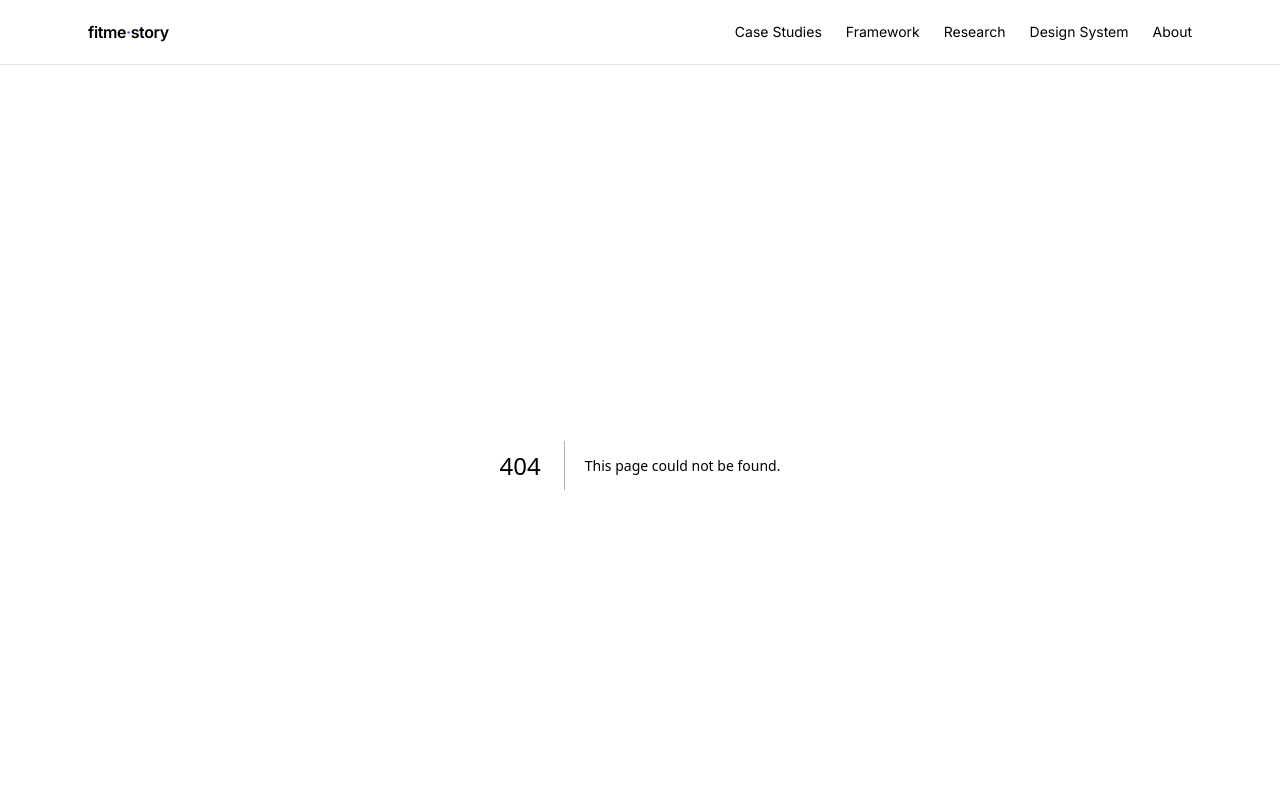
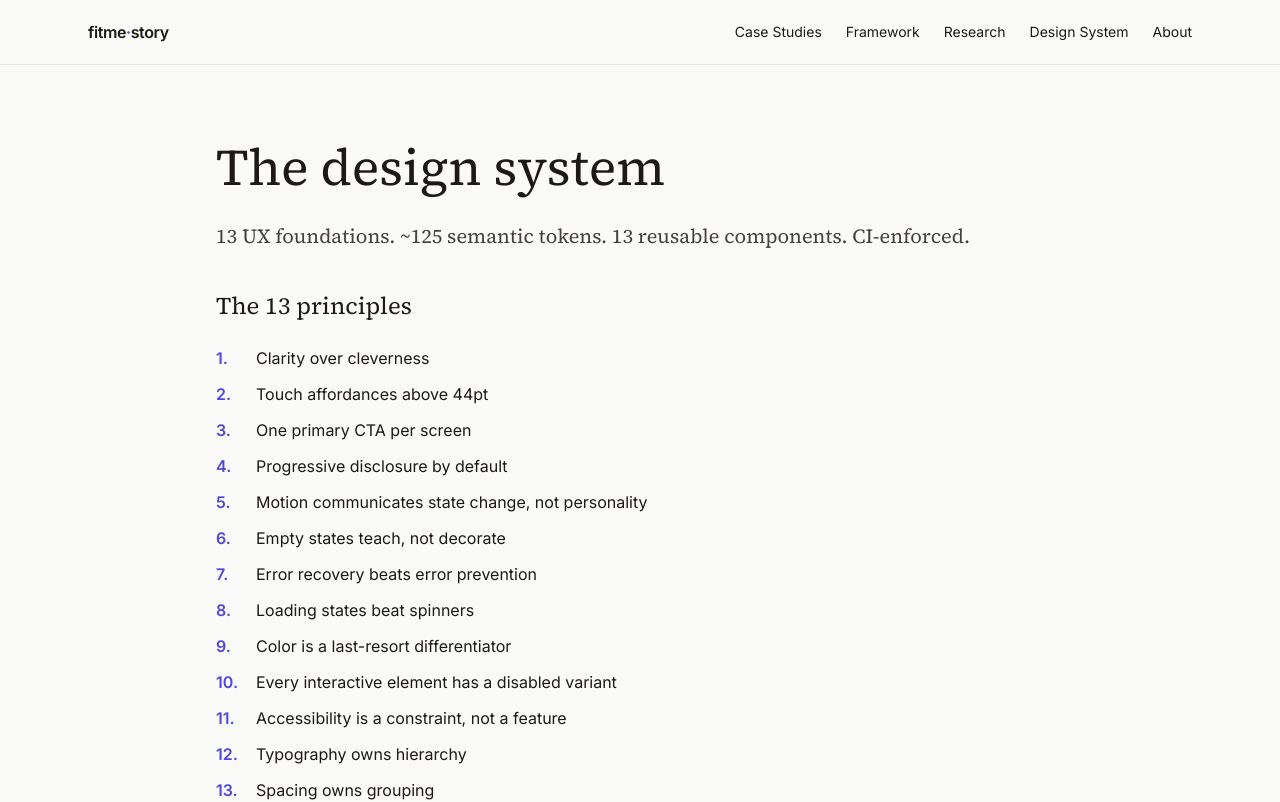
Before and after one commit to Regevba/fitme-story, a Next.js app: page /design-system in a window 1280 px wide. Before the commit this address had no page. Shown: the top 802 px of the page. Built offline with nearby package versions, Linux system fonts and the light colour scheme.

Commit message:
feat: /design-system page with 13 UX principles + gallery placeholder

```diff
--- /dev/null
+++ b/src/app/design-system/page.tsx
@@ -0,0 +1,52 @@
+import type { Metadata } from 'next';
+
+export const metadata: Metadata = {
+  title: 'The design system — fitme-story',
+  description: '13 UX foundations and ~125 tokens that underpin FitMe.',
+};
+
+const PRINCIPLES = [
+  'Clarity over cleverness',
+  'Touch affordances above 44pt',
+  'One primary CTA per screen',
+  'Progressive disclosure by default',
+  'Motion communicates state change, not personality',
+  'Empty states teach, not decorate',
+  'Error recovery beats error prevention',
+  'Loading states beat spinners',
+  'Color is a last-resort differentiator',
+  'Every interactive element has a disabled variant',
+  'Accessibility is a constraint, not a feature',
+  'Typography owns hierarchy',
+  'Spacing owns grouping',
+];
+
+export default function DesignSystemPage() {
+  return (
+    <article className="max-w-4xl mx-auto px-6 py-16">
+      <header className="mb-10">
+        <h1 className="font-serif text-[length:var(--text-display-lg)]">The design system</h1>
+        <p className="mt-4 text-xl text-[var(--color-neutral-700)] dark:text-[var(--color-neutral-300)]">
+          13 UX foundations. ~125 semantic tokens. 13 reusable components. CI-enforced.
+        </p>
+      </header>
+      <section className="mb-16">
+        <h2 className="font-serif text-2xl mb-6">The 13 principles</h2>
+        <ol className="space-y-3 font-sans">
+          {PRINCIPLES.map((p, i) => (
+            <li key={p} className="flex gap-4">
+              <span className="text-[var(--color-brand-indigo)] font-semibold w-6 shrink-0">{i + 1}.</span>
+              <span>{p}</span>
+            </li>
+          ))}
+        </ol>
+      </section>
+      <section>
+        <h2 className="font-serif text-2xl mb-6">Screens</h2>
+        <p className="text-[var(--color-neutral-500)] text-sm font-sans">
+          Exported Figma frames will appear here. (Gallery populated post-launch via manual export.)
+        </p>
+      </section>
+    </article>
+  );
+}
```
Also changed, not shown: 1 other file (tests, documents, lock files or other folders).
